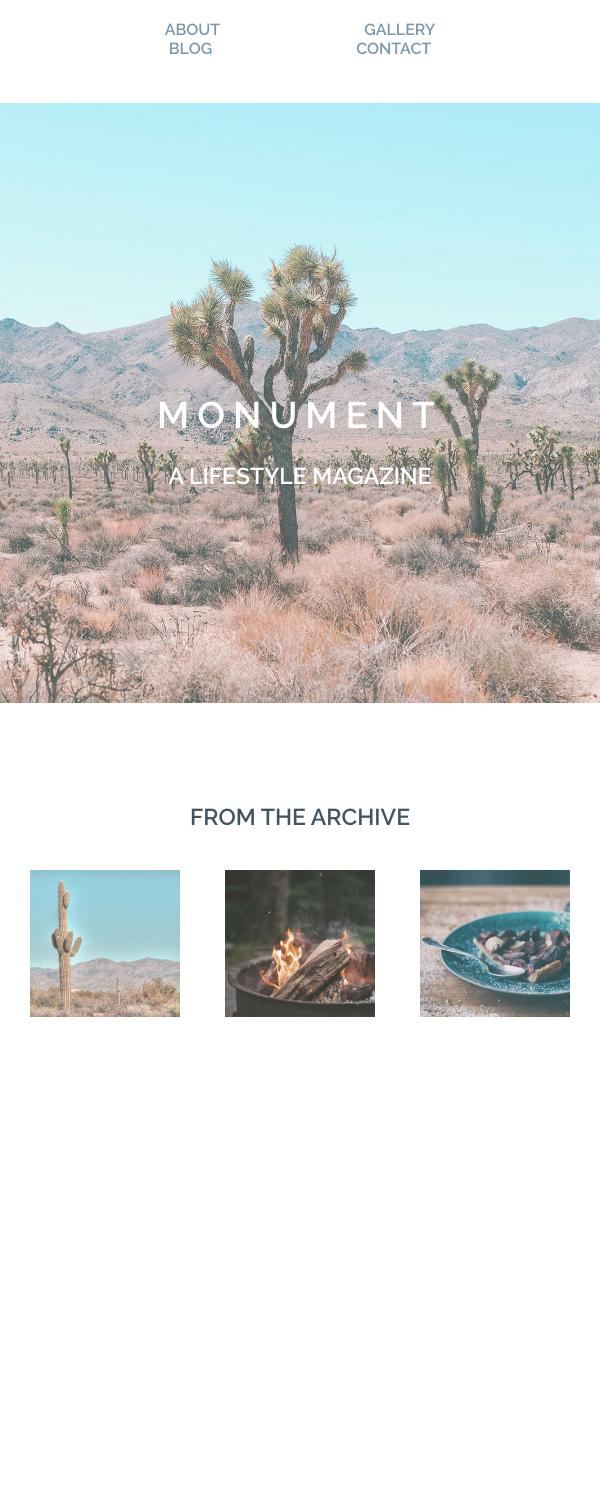
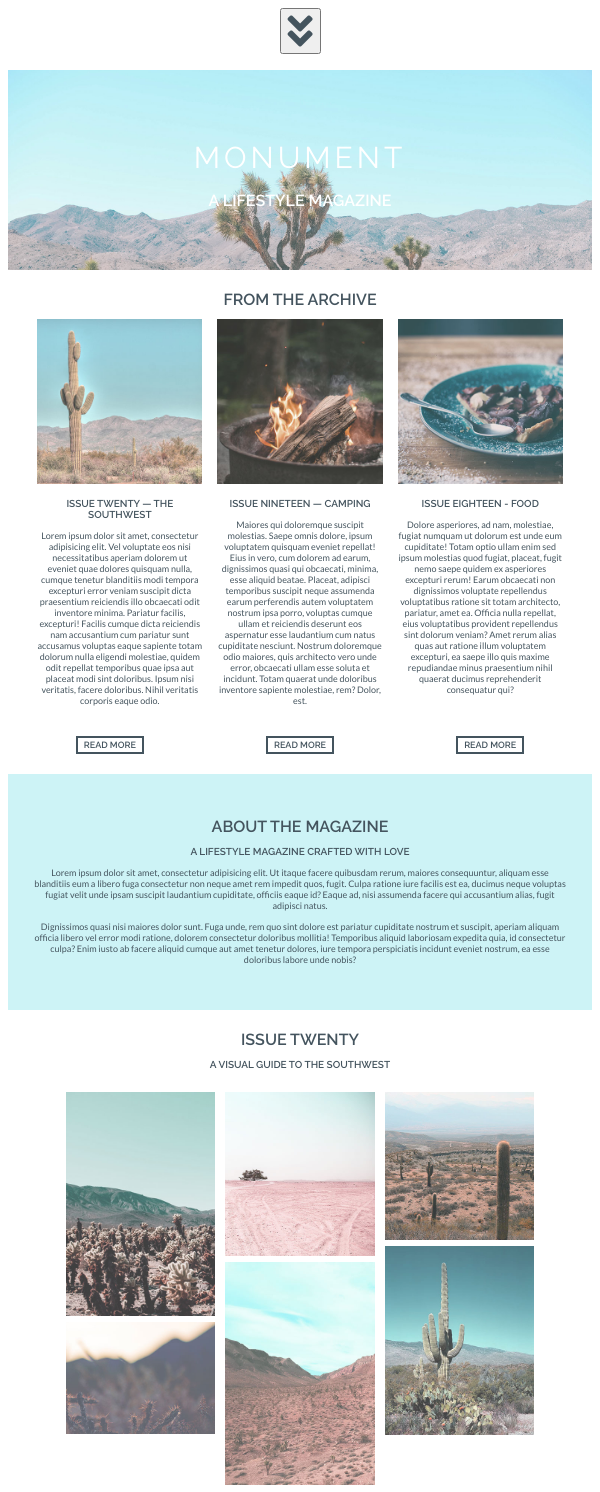
Before and after one commit to heatherhornor/heatherhornor.github.io, a plain HTML site: page monument_lab_starter/index.html in a window 600 px wide. Shown: the top 1492 px of the page. Drawn offline with Linux system fonts and the light colour scheme.

Commit message:
Add files via upload

```diff
--- a/monument_lab_starter/css/style.css
+++ b/monument_lab_starter/css/style.css
@@ -17,8 +17,6 @@ Base Styles
 body {
 	font-family: "Raleway", sans-serif;
 	text-align: center;
-	margin: 0 auto;
-	max-width: 1200px;
 
 }
 
@@ -42,6 +40,7 @@ nav{
     width: 100%;
 		margin: 0 auto;
 		background-color: white;
+		z-index: 1;
 }
 
 nav a{
@@ -52,12 +51,13 @@ nav a{
 	text-align: center;
 	text-transform: uppercase;
 	text-decoration: none;
-	padding: 0px 70px 0px 70px ;
+	padding: 0px 70px 0px 70px;
 
 }
 
 nav a:hover {
     color: #44545E;
+  	transition: all 1s ease;
 }
 
 img {
@@ -159,6 +159,12 @@ hr {
 	margin-top: 50px;
 }
 
+.wrapper{
+  max-width:1400px;
+	min-width: 350px;
+  margin:0 auto;
+}
+
 .subtitlehead{
 	color: white;
 	text-align: center;
@@ -198,6 +204,7 @@ hr {
 
 .gallery img:hover  {
   opacity: 0.3;
+	transition: all 1s ease;
 }
 
 .middleblue{
@@ -233,6 +240,7 @@ hr {
 #readmorebutton:hover {
 		background-color: #44545E;
     color: white;
+		transition: all .5s ease;
 }
 
 #emailbutton{
@@ -259,3 +267,180 @@ hr {
 	margin-left: 30px;
 	letter-spacing: 2px;
 }
+
+#arrows{
+	color: #44545E;
+}
+@media screen and (min-width: 600px){
+	#arrows{
+		display:none;
+	}
+}
+
+@media screen and (max-width: 960px){
+	nav a{
+		font-size: 12px;
+		padding: 0px 30px 0px 30px;
+		}
+
+	header{
+		height:300px;
+		background-size: 100%;
+		background-position: top left;
+		background-repeat: no-repeat;
+		width: 100%;
+		margin-bottom: 50px;
+	}
+
+	h1{
+		text-align: center;
+		text-transform: uppercase;
+		padding-top: 130px;
+	}
+
+	h1 a {
+		letter-spacing: 6px;
+		font-size: 30px;
+		font-weight:400;
+	}
+
+	.middleblue{
+		padding: 45px 55px 65px 55px;
+		margin-bottom: 60px;
+		margin-top: 50px;
+	}
+
+	.gallery{
+		grid-column-gap: 10px;
+		text-align: center;
+		max-width: 80%;
+		margin: 0 auto;
+		padding-top: 10px;
+	}
+
+	img {
+		max-width: 100%;
+		align-items: center;
+		margin-top: 5px;
+	}
+
+	#readmorebutton{
+		padding: 4px 10px 4px 10px;
+		font-size: 10px;
+		letter-spacing: 1px;
+	}
+
+	#emailbutton{
+		padding: 4px 45px 4px 45px;
+		font-size: 9px;
+		letter-spacing: 2px;
+		margin-top: 10px;
+	}
+
+	#contactbutton{
+		padding: 4px 15px 4px 15px;
+		font-size: 9px;
+		margin-left: 10px;
+		letter-spacing: 1px;
+	}
+
+	footer {
+		font-size: 12px;
+		font-weight:400;
+		padding-top: 20px;
+		padding-bottom:2px;
+		text-align: center;
+		margin-top: 10px;
+	}
+	footer p{
+		font size:9px;
+	}
+}
+
+
+@media screen and (max-width: 600px){
+
+	nav {
+	    display: none;
+		}
+
+	header{
+	  height:200px;
+		margin-bottom: 20px;
+
+	  }
+
+	h1{
+		font-size: 24px;
+		font-weight:400;
+		text-align: center;
+		text-transform: uppercase;
+		padding-top: 70px;
+
+	}
+
+	h1 a {
+		letter-spacing: 4px;
+	}
+
+	h2{
+		font-family:"Raleway", sans-serif;
+		font-weight: 600;
+		font-size: 16px;
+		text-transform: uppercase;
+		margin:8px;
+	}
+
+	h3{
+		font-family:"Raleway", sans-serif;
+		font-weight: 600;
+		color:#44545E;
+		font-size: 10px;
+		text-transform: uppercase;
+	}
+	article {
+		font-size:9px;
+		margin-top: 10px;
+	}
+
+	img {
+		max-width: 100%;
+		align-items: center;
+		margin-top: 2px;
+	}
+
+	footer a{
+		font size:9px;
+	}
+	hr{
+		margin-top: 10px;
+	}
+
+	.articlegrid{
+		grid-column-gap: 15px;
+	}
+
+	.middleblue{
+		padding: 35px 25px 45px 25px;
+		margin-bottom: 20px;
+		margin-top: 20px;
+	}
+
+	.specialfoot{
+		font-size:9px;
+	}
+
+	#arrows{
+		display:block;
+		top:0;
+		z-index: 5;
+	}
+
+	#readmorebutton{
+		padding: 2px 6px 2px 6px;
+		font-size: 9px;
+		letter-spacing:0px;
+	}
+
+
+}
--- a/monument_lab_starter/index.html
+++ b/monument_lab_starter/index.html
@@ -2,6 +2,7 @@
 <html lang="en">
 <head>
 	<meta charset="UTF-8">
+	<meta name="viewport" content="width=device-width,initial-scale=1">
 	<title>Monument | Home</title>
 	<!-- Link for FontAwesome has already been added! -->
 	<link href="https://use.fontawesome.com/releases/v5.0.6/css/all.css" rel="stylesheet">
@@ -9,7 +10,11 @@
 
 </head>
 <body>
-
+	<div class="wrapper">
+	<button id=arrowbutton>
+		<a id="arrows" href="#">
+			<i class="fas fa-angle-double-down fa-3x"></i>
+	</button>
 	<nav>
 		<a href="#">About</a>
 		<a href="#">Gallery</a>
@@ -77,8 +82,9 @@
 <h3>A visual guide to the Southwest</h3>
 
 <div class="gallery">
-	<div><img src="images/gallery_1.jpg" alt="">
-				<img src="images/gallery_3.jpg" alt="">
+	<div>
+		<img src="images/gallery_1.jpg" alt="">
+		<img src="images/gallery_3.jpg" alt="">
 	</div>
 	<div>
 		<img src="images/gallery_4.jpg" alt="">
@@ -106,8 +112,8 @@
 
 		<hr>
 
-		<p>&copy;2016 <a class="specialfoot"href="#">Sarah Holden</a></p>
+		<a class="specialfoot"href="#">&copy;2016 Sarah Holden</a>
 	</footer>
-
+</div>
 </body>
 </html>
```
